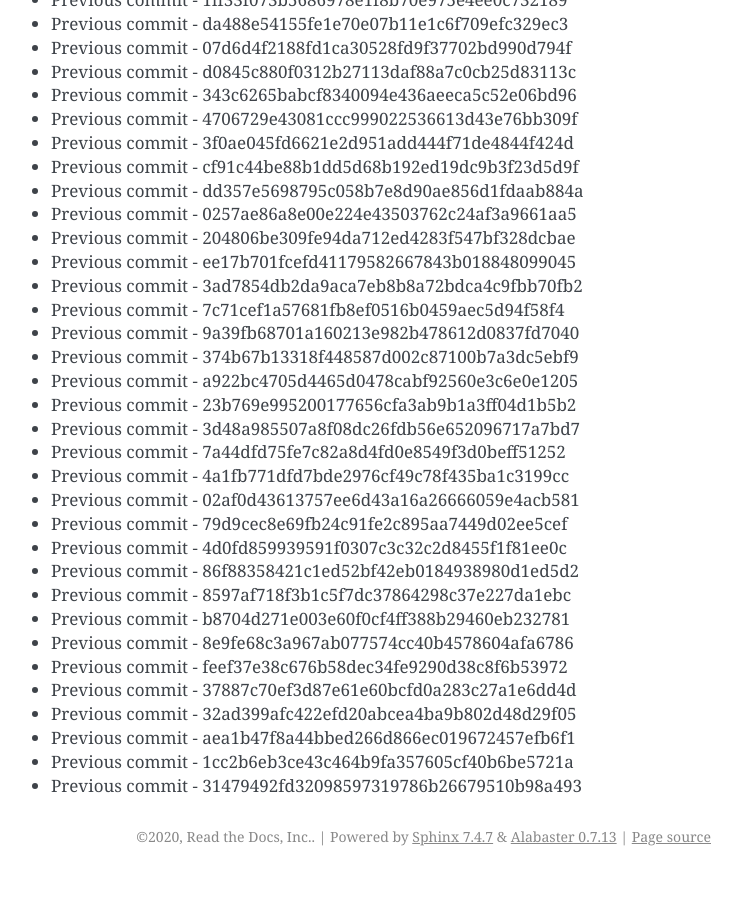
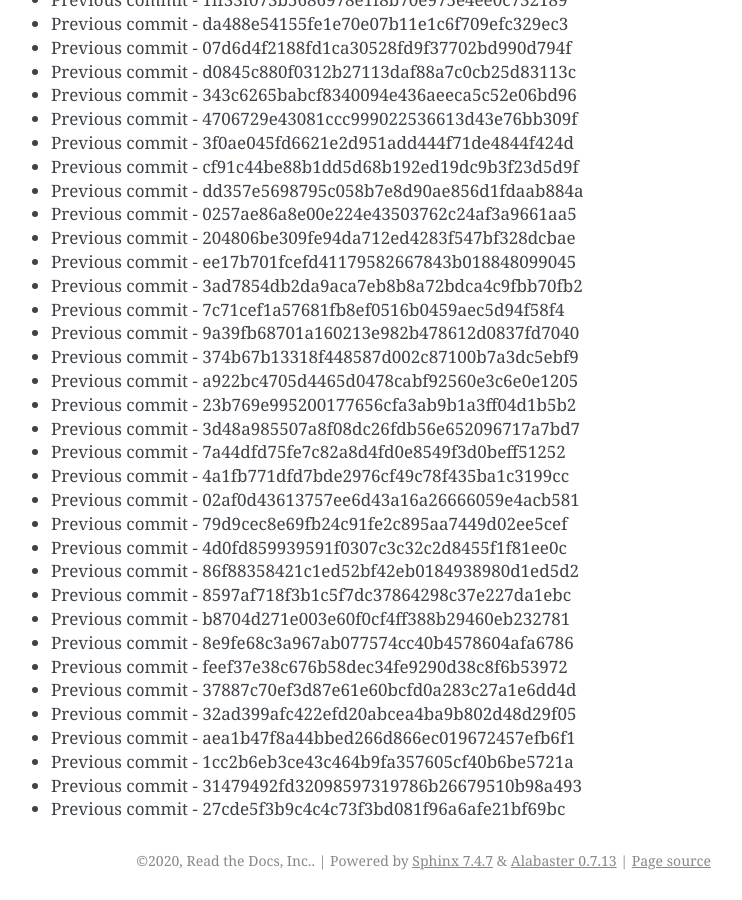
Before and after one commit to readthedocs/rtd-git-stresstest, a Sphinx documentation site: the page built from docs/updates.rst, in a window 1280 px wide and 900 px high, scrolled down 59386 px. Shown: the whole window, without its empty margins (399-1141 px from the left). Built offline with Sphinx 7.4.7, drawn with Linux system fonts in a browser that asks for light colours; before the commit the page ends 60262 px from its top, so only the background shows below that.

Commit message:
Generating commit from previous: 27cde5f3b9c4c4c73f3bd081f96a6afe21bf69bc

```diff
--- a/docs/updates.rst
+++ b/docs/updates.rst
@@ -2527,3 +2527,4 @@ It can be tested for any performance characteristics.
 * Previous commit - aea1b47f8a44bbed266d866ec019672457efb6f1
 * Previous commit - 1cc2b6eb3ce43c464b9fa357605cf40b6be5721a
 * Previous commit - 31479492fd32098597319786b26679510b98a493
+* Previous commit - 27cde5f3b9c4c4c73f3bd081f96a6afe21bf69bc
```
